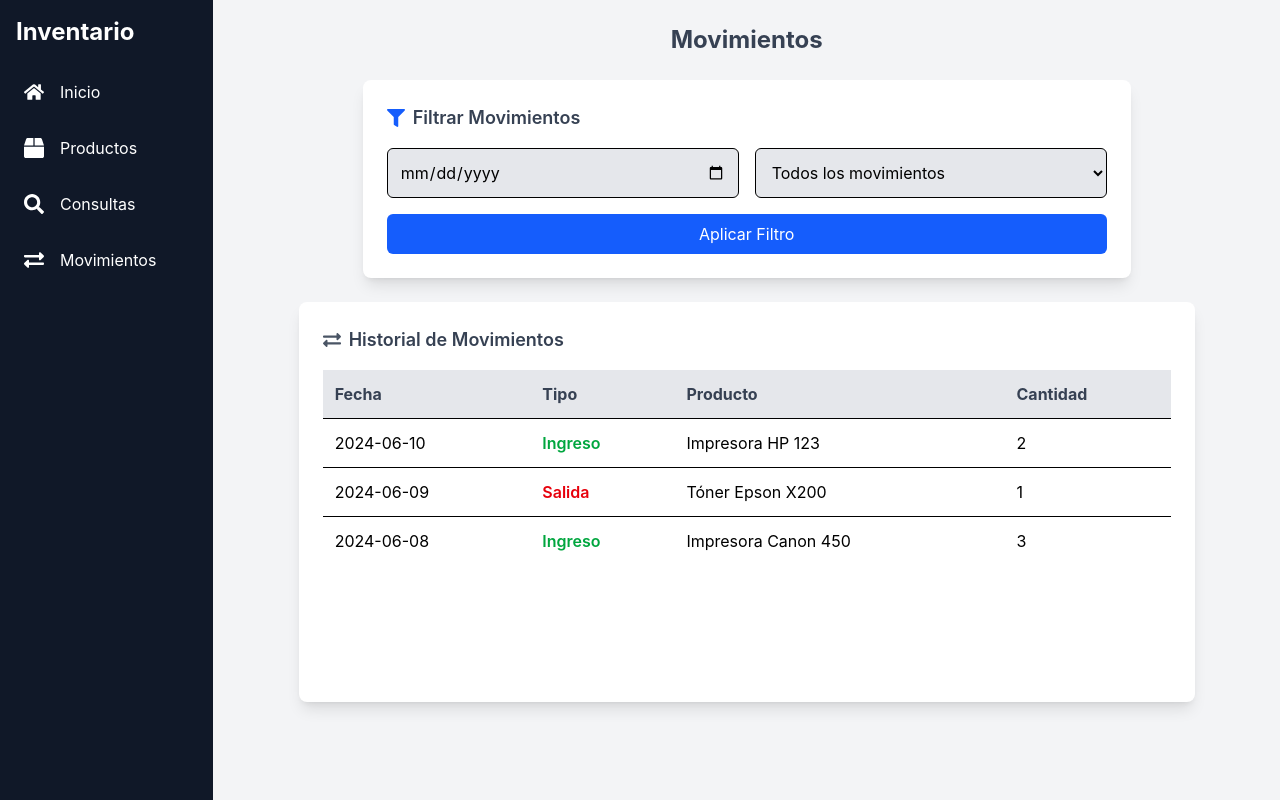
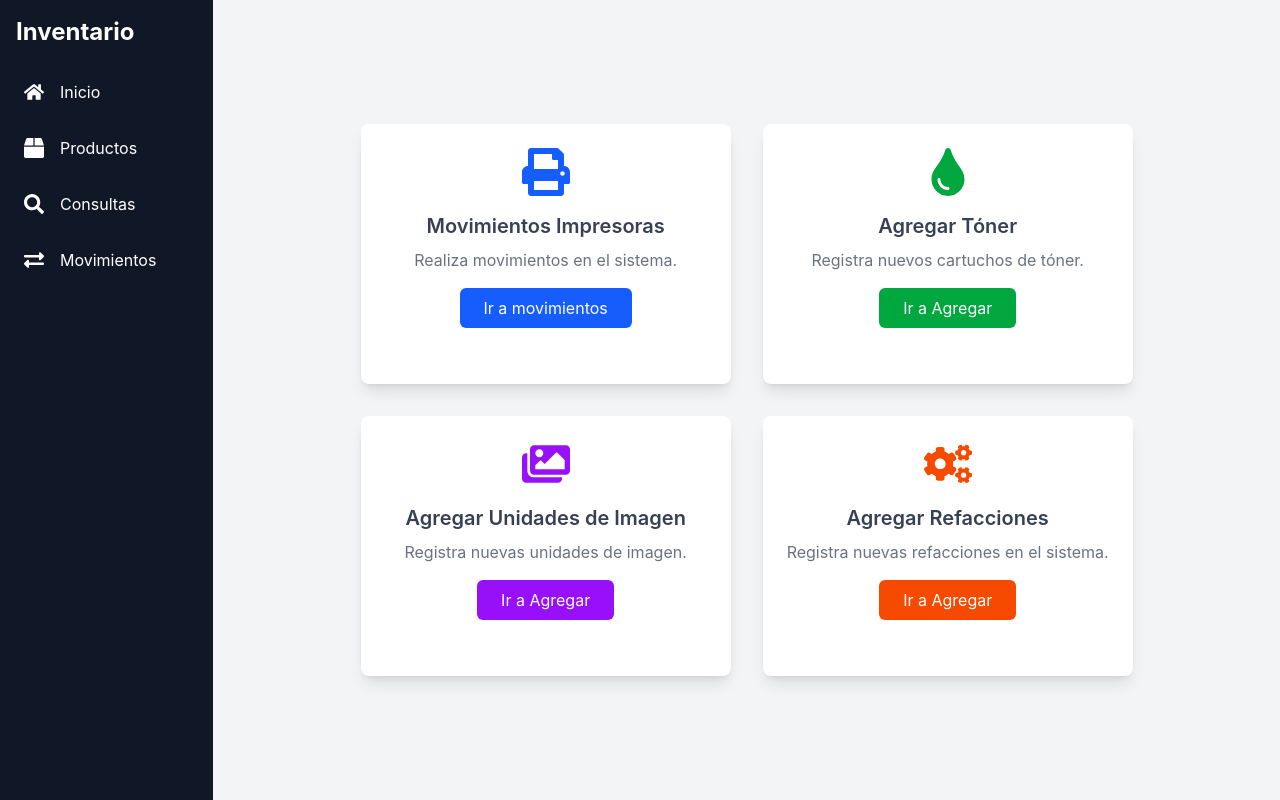
Before and after one commit to Raulsr97/gestion-inventarios-frontend, a React (Vite) app: page /movimientos in a window 1280 px wide. Built offline with nearby package versions, Linux system fonts and the light colour scheme.

Commit message:
iniciando pagina de movimiento de impresoras

```diff
--- a/package.json
+++ b/package.json
@@ -12,12 +12,15 @@
   "dependencies": {
     "@tailwindcss/vite": "^4.0.1",
     "axios": "^1.7.9",
+    "jspdf": "^2.5.2",
+    "jspdf-autotable": "^3.8.4",
     "papaparse": "^5.5.2",
     "react": "^18.3.1",
     "react-dom": "^18.3.1",
     "react-icons": "^5.4.0",
     "react-router-dom": "^7.1.4",
-    "react-toastify": "^11.0.3"
+    "react-toastify": "^11.0.3",
+    "xlsx": "^0.18.5"
   },
   "devDependencies": {
     "@eslint/js": "^9.17.0",
--- a/src/pages/ConsultaImpresoras.jsx
+++ b/src/pages/ConsultaImpresoras.jsx
@@ -1,5 +1,5 @@
 import { toast } from 'react-toastify';
-import Papa from 'papaparse'
+import * as XLSX from 'xlsx'
 import { useEffect, useState } from "react";
 import CardStockGeneral from "../components/CardStockGeneral";
 import CardMovimientosMes from "../components/CardMovimientos";
@@ -50,42 +50,52 @@ function ConsultaImpresoras() {
   // Eliminamos las marcas repetidas
   const marcasUnicas = ['Sin marca', ...new Set(impresoras.map((impresora) => impresora.marca?.nombre).filter(Boolean))]
 
-  const exportarAExcel = () => {
+  const exportarAExcel = (resultados) => {
     if (resultados.length === 0) {
-      toast.error('No hay datos para exportar.')
-      return
+      toast.error("No hay datos para exportar.");
+      return;
     }
 
-    // Covertimos los datos a formato csv
-    const csv = Papa.unparse(
-      resultados.map((impresora) => ({
-        "Serie": impresora.serie,
-        "Modelo": impresora.modelo,
-        "Estado": impresora.estado,
-        "Tipo": impresora.tipo,
-        "Ubicación": impresora.ubicacion,
-        "Cliente": impresora.cliente?.nombre || "Sin cliente",
-        "Proyecto": impresora.proyecto?.nombre || "Sin proyecto",
-        "Marca": impresora.marca?.nombre || "Sin marca",
-        "Fecha de Entrada": impresora.fecha_entrada
-          ? new Date(impresora.fecha_entrada).toLocaleDateString()
-          : "No registrada",
-        "Fecha de Salida": impresora.fecha_salida
-          ? new Date(impresora.fecha_salida).toLocaleDateString()
-          : "No registrada",
-      }))
-    )
+    // Definir los encabezados de la tabla
+    const encabezados = [
+      ["Serie", "Modelo", "Estado", "Tipo", "Ubicación", "Cliente", "Proyecto", "Marca", "Fecha de Entrada", "Fecha de Salida"]
+    ];
 
-    // blob(archivo descargable)
-    const blob = new Blob([csv], {type: 'text/csv;charset=utf-8'})
+    // Convertir los datos en formato adecuado para XLSX
+    const datos = resultados.map((impresora) => [
+      impresora.serie,
+      impresora.modelo,
+      impresora.estado,
+      impresora.tipo,
+      impresora.ubicacion,
+      impresora.cliente?.nombre || "Sin cliente",
+      impresora.proyecto?.nombre || "Sin proyecto",
+      impresora.marca?.nombre || "Sin marca",
+      impresora.fecha_entrada ? new Date(impresora.fecha_entrada).toLocaleDateString() : "No registrada",
+      impresora.fecha_salida ? new Date(impresora.fecha_salida).toLocaleDateString() : "No registrada"
+    ]);
 
-    // Enlace para la descarga
-    const link = document.createElement('a')
-    link.href = URL.createObjectURL(blob)
-    link.setAttribute('download', 'reporte_impresoras.csv')
-    document.body.appendChild(link)
-    link.click()
-    document.body.removeChild(link)
+    // Crear la hoja de trabajo (worksheet)
+    const ws = XLSX.utils.aoa_to_sheet([...encabezados, ...datos]);
+
+    // Aplicar estilos a los encabezados
+    const range = XLSX.utils.decode_range(ws["!ref"]);
+    for (let C = range.s.c; C <= range.e.c; C++) {
+      const cell_address = XLSX.utils.encode_cell({ r: 0, c: C });
+      if (!ws[cell_address]) continue;
+      ws[cell_address].s = {
+        font: { bold: true, color: { rgb: "FFFFFF" } }, // Texto blanco
+        fill: { fgColor: { rgb: "4472C4" } }, // Azul oscuro
+        alignment: { horizontal: "center" }
+      };
+    }
+
+    // Crear el libro de Excel y agregar la hoja
+    const wb = XLSX.utils.book_new();
+    XLSX.utils.book_append_sheet(wb, ws, "Reporte de Impresoras");
+
+    // Descargar el archivo
+    XLSX.writeFile(wb, "reporte_impresoras.xlsx");
   }
 
 
@@ -112,8 +122,7 @@ function ConsultaImpresoras() {
               // Evita el refresh de la pagina
               e.preventDefault();
               // Aplica los filtros al conjunto de impresoras
-              setResultados(
-                impresoras.filter((impresora) => {
+              const resultadosFiltrados = impresoras.filter((impresora) => {
                   const fechaEntradaImpresora = impresora.fecha_entrada ? new Date(impresora.fecha_entrada).toISOString().split("T")[0] : null;
 
                   const fechaSalidaImpresora = impresora.fecha_salida ? new Date(impresora.fecha_salida).toISOString().split('T')[0] : null
@@ -136,7 +145,27 @@ function ConsultaImpresoras() {
                     )
                   );
                 })
-              );
+
+              if(resultadosFiltrados.length === 0) {
+                toast.warn('No se encontraron resultados con los filtros aplicados')
+              }
+
+              setResultados(resultadosFiltrados)
+
+              setFiltrosAplicados({
+                serie: '',
+                modelo: '',
+                estado: '',
+                tipo: '',
+                cliente: '',
+                proyecto: '',
+                marca: '',
+                fechaEntradaInicio: '',
+                fechaEntradaFin: '',
+                fechaSalidaInicio: '',
+                fechaSalidaFin: '',
+                enAlmacen: ''
+              })
             }}
           >
             {/* Número de Serie */}
@@ -297,16 +326,7 @@ function ConsultaImpresoras() {
               </button>
             </div>
           </form>
-          {/* Botón para exportar a Excel - FUERA del formulario */}
-          <div className="col-span-full flex justify-center mt-3">
-            <button
-              type="button"
-              className="bg-green-600 text-white py-2 px-6 rounded-md hover:bg-green-700 transition"
-              onClick={exportarAExcel} // 🔥 Llama a la función directamente
-            >
-              📥 Exportar a Excel
-            </button>
-          </div>
+
         </div>
 
         {/* 🔹 Resultados */}
@@ -358,6 +378,16 @@ function ConsultaImpresoras() {
                 </tbody>
               </table>
             </div>
+            {/* Botón para exportar a Excel */}
+            <div className="col-span-full flex justify-center mt-3">
+              <button
+                type="button"
+                className="bg-green-600 text-white py-2 px-6 rounded-md hover:bg-green-700 transition"
+                onClick={() => exportarAExcel(resultados)} // 🔥 Llama a la función directamente
+              >
+                📥 Exportar a Excel
+              </button>
+            </div>
           </div>
         )}
       </div>
--- a/src/pages/Dashboard.jsx
+++ b/src/pages/Dashboard.jsx
@@ -47,6 +47,7 @@ function Dashboard() {
           </li>
         </ul>
       </div>
+
     </div>
   );
 }
--- a/src/pages/Movimientos.jsx
+++ b/src/pages/Movimientos.jsx
@@ -1,98 +1,67 @@
-import { useState } from "react";
-import { FaFilter, FaExchangeAlt } from "react-icons/fa";
+import { Link } from 'react-router-dom'
+import { FaPrint, FaTint, FaImages, FaCogs } from "react-icons/fa";
+
 
 function Movimientos() {
-  const [filtroFecha, setFiltroFecha] = useState("");
-  const [tipoMovimiento, setTipoMovimiento] = useState("");
-  const [movimientos, setMovimientos] = useState([
-    { fecha: "2024-06-10", tipo: "Ingreso", producto: "Impresora HP 123", cantidad: 2 },
-    { fecha: "2024-06-09", tipo: "Salida", producto: "Tóner Epson X200", cantidad: 1 },
-    { fecha: "2024-06-08", tipo: "Ingreso", producto: "Impresora Canon 450", cantidad: 3 },
-  ]);
+  return(
+    <div className="flex justify-center items-center h-screen bg-gray-100">
+      <div className="grid grid-cols-1 md:grid-cols-2 gap-8 max-w-4xl mx-auto">
 
-  const handleFiltrar = () => {
-    console.log(`Filtrando movimientos: Fecha=${filtroFecha}, Tipo=${tipoMovimiento}`);
-    // Aquí iría la lógica de filtrado real con datos de la base de datos.
-  };
-
-  return (
-    <div className="p-6 bg-gray-100 min-h-screen flex flex-col items-center">
-      <h1 className="text-2xl font-bold text-gray-700 mb-6">Movimientos</h1>
-
-      {/* 🔹 FILTROS 🔹 */}
-      <div className="bg-white shadow-lg rounded-lg p-6 w-full max-w-3xl mb-6">
-        <h2 className="text-lg font-semibold text-gray-700 mb-4 flex items-center gap-2">
-          <FaFilter className="text-blue-600" /> Filtrar Movimientos
-        </h2>
-
-        <div className="grid grid-cols-1 md:grid-cols-2 gap-4">
-          {/* Filtro por Fecha */}
-          <input
-            type="date"
-            value={filtroFecha}
-            onChange={(e) => setFiltroFecha(e.target.value)}
-            className="p-3 bg-gray-200 border rounded-md"
-          />
-
-          {/* Filtro por Tipo de Movimiento */}
-          <select
-            value={tipoMovimiento}
-            onChange={(e) => setTipoMovimiento(e.target.value)}
-            className="p-3 bg-gray-200 border rounded-md"
+        {/* 🔹 CARD PARA AGREGAR IMPRESORAS 🔹 */}
+        <div className="bg-white shadow-lg rounded-lg p-6 h-[260px] flex flex-col items-center text-center transition-transform duration-300 hover:scale-105 hover:shadow-xl cursor-pointer">
+          <FaPrint className="text-blue-600 text-5xl mb-4" />
+          <h2 className="text-xl font-semibold text-gray-700 mb-2">Movimientos Impresoras</h2>
+          <p className="text-gray-500 mb-4">Realiza movimientos en el sistema.</p>
+          <Link
+            to="/movimientos/impresoras/agregar"
+            className="bg-blue-600 text-white px-6 py-2 rounded-md hover:bg-blue-700"
           >
-            <option value="">Todos los movimientos</option>
-            <option value="Ingreso">Ingresos</option>
-            <option value="Salida">Salidas</option>
-          </select>
+            Ir a movimientos
+          </Link>
         </div>
 
-        <button
-          onClick={handleFiltrar}
-          className="bg-blue-600 text-white px-6 py-2 rounded-md hover:bg-blue-700 mt-4 w-full"
-        >
-          Aplicar Filtro
-        </button>
-      </div>
+        {/* 🔹 CARD PARA AGREGAR TÓNER 🔹 */}
+        <div className="bg-white shadow-lg rounded-lg p-6 h-[260px] flex flex-col items-center text-center transition-transform duration-300 hover:scale-105 hover:shadow-xl cursor-pointer">
+          <FaTint className="text-green-600 text-5xl mb-4" />
+          <h2 className="text-xl font-semibold text-gray-700 mb-2">Agregar Tóner</h2>
+          <p className="text-gray-500 mb-4">Registra nuevos cartuchos de tóner.</p>
+          <Link
+            to="/productos/toner/agregar"
+            className="bg-green-600 text-white px-6 py-2 rounded-md hover:bg-green-700"
+          >
+            Ir a Agregar
+          </Link>
+        </div>
 
-      {/* 🔹 LISTADO DE MOVIMIENTOS 🔹 */}
-      <div className="bg-white shadow-lg rounded-lg p-6 w-full max-w-4xl flex-1 overflow-y-auto max-h-[400px]">
-        <h2 className="text-lg font-semibold text-gray-700 mb-4 flex items-center gap-2">
-          <FaExchangeAlt className="text-gray-600" /> Historial de Movimientos
-        </h2>
+        {/* 🔹 CARD PARA AGREGAR UNIDADES DE IMAGEN 🔹 */}
+        <div className="bg-white shadow-lg rounded-lg p-6 h-[260px] flex flex-col items-center text-center transition-transform duration-300 hover:scale-105 hover:shadow-xl cursor-pointer">
+          <FaImages className="text-purple-600 text-5xl mb-4" />
+          <h2 className="text-xl font-semibold text-gray-700 mb-2">Agregar Unidades de Imagen</h2>
+          <p className="text-gray-500 mb-4">Registra nuevas unidades de imagen.</p>
+          <Link
+            to="/productos/unidades-imagen/agregar"
+            className="bg-purple-600 text-white px-6 py-2 rounded-md hover:bg-purple-700"
+          >
+            Ir a Agregar
+          </Link>
+        </div>
 
-        {movimientos.length > 0 ? (
-          <table className="w-full border-collapse">
-            <thead>
-              <tr className="bg-gray-200 text-gray-700">
-                <th className="p-3 text-left">Fecha</th>
-                <th className="p-3 text-left">Tipo</th>
-                <th className="p-3 text-left">Producto</th>
-                <th className="p-3 text-left">Cantidad</th>
-              </tr>
-            </thead>
-            <tbody>
-              {movimientos.map((movimiento, index) => (
-                <tr key={index} className="border-t hover:bg-gray-100 transition">
-                  <td className="p-3">{movimiento.fecha}</td>
-                  <td
-                    className={`p-3 font-semibold ${
-                      movimiento.tipo === "Ingreso" ? "text-green-600" : "text-red-600"
-                    }`}
-                  >
-                    {movimiento.tipo}
-                  </td>
-                  <td className="p-3">{movimiento.producto}</td>
-                  <td className="p-3">{movimiento.cantidad}</td>
-                </tr>
-              ))}
-            </tbody>
-          </table>
-        ) : (
-          <p className="text-gray-500 text-center">No hay movimientos registrados.</p>
-        )}
+        {/* 🔹 CARD PARA AGREGAR REFACCIONES 🔹 */}
+        <div className="bg-white shadow-lg rounded-lg p-6 h-[260px] flex flex-col items-center text-center transition-transform duration-300 hover:scale-105 hover:shadow-xl cursor-pointer">
+          <FaCogs className="text-orange-600 text-5xl mb-4" />
+          <h2 className="text-xl font-semibold text-gray-700 mb-2">Agregar Refacciones</h2>
+          <p className="text-gray-500 mb-4">Registra nuevas refacciones en el sistema.</p>
+          <Link
+            to="/productos/refacciones/agregar"
+            className="bg-orange-600 text-white px-6 py-2 rounded-md hover:bg-orange-700"
+          >
+            Ir a Agregar
+          </Link>
+        </div>
       </div>
     </div>
-  );
+  )
+
 }
 
 export default Movimientos;
--- a/src/routes/AppRouter.jsx
+++ b/src/routes/AppRouter.jsx
@@ -10,6 +10,7 @@ import AgregarUnidadImagen from "../pages/AgregarUnidadImagen";
 import AgregarRefaccion from "../pages/AgregarRefaccion";
 import Consultas from "../pages/Consultas";
 import ConsultaImpresoras from "../pages/ConsultaImpresoras";
+import MovimientosImpresoras from "../pages/MovimientosImpresoras";
 
 function AppRouter() {
     return (
@@ -20,6 +21,7 @@ function AppRouter() {
             <Route path="/productos/agregar" element={<AgregarProductos />} />
             <Route path="/productos/consulta" element={<ConsultaProductos />} />
             <Route path="/movimientos" element={<Movimientos />} />
+            <Route path="/movimientos/impresoras/agregar" element={<MovimientosImpresoras />} />
             <Route path="/productos/impresoras/agregar" element={<AgregarImpresora />} />
             <Route path="/productos/toner/agregar" element={<AgregarToner />} />
             <Route path="/productos/unidades-imagen/agregar" element={<AgregarUnidadImagen />} />
```
Also changed, not shown: src/pages/MovimientosImpresoras.jsx (added, +9 -0 lines), 1 other file (tests, documents, lock files or other folders).
